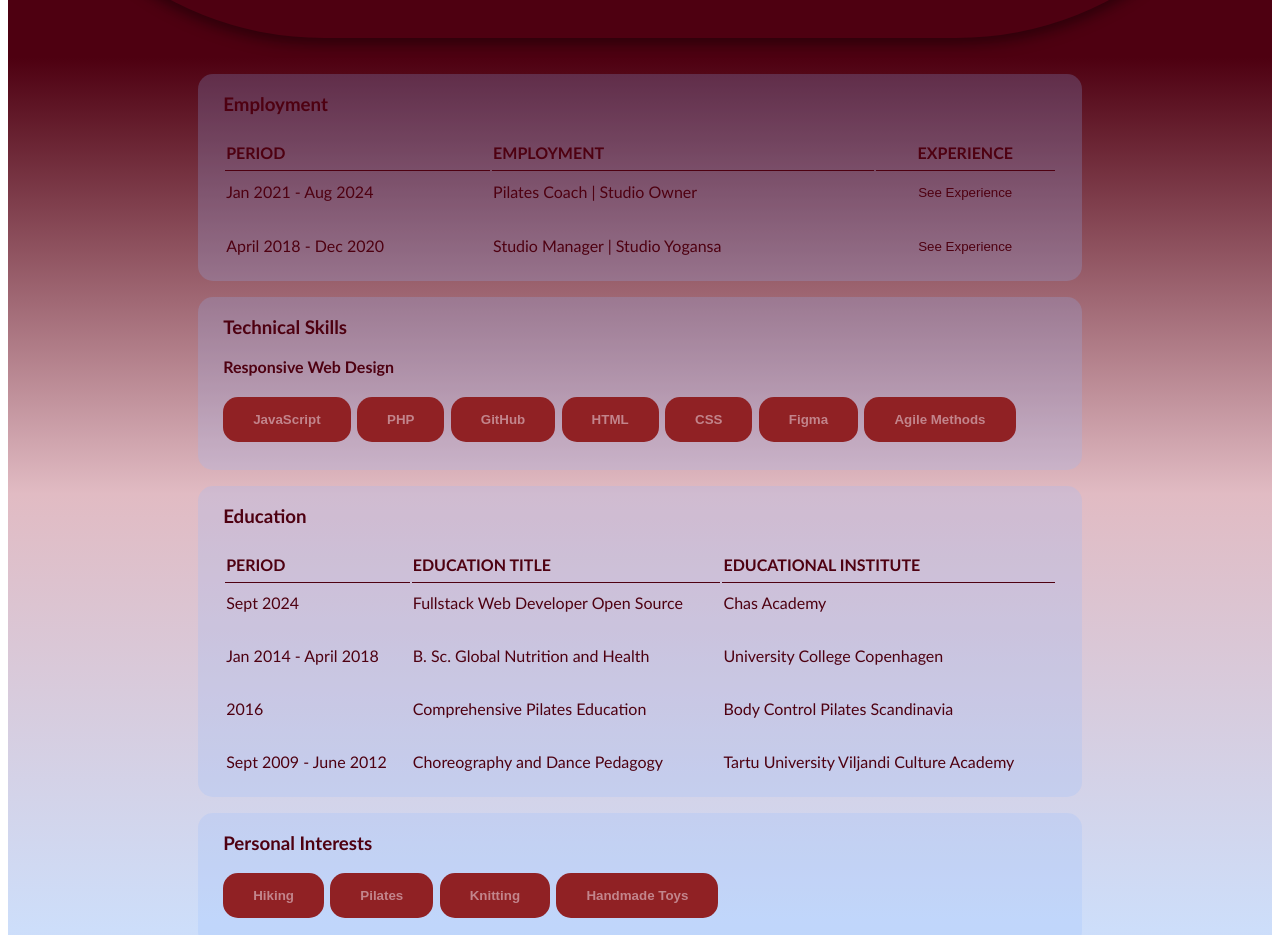
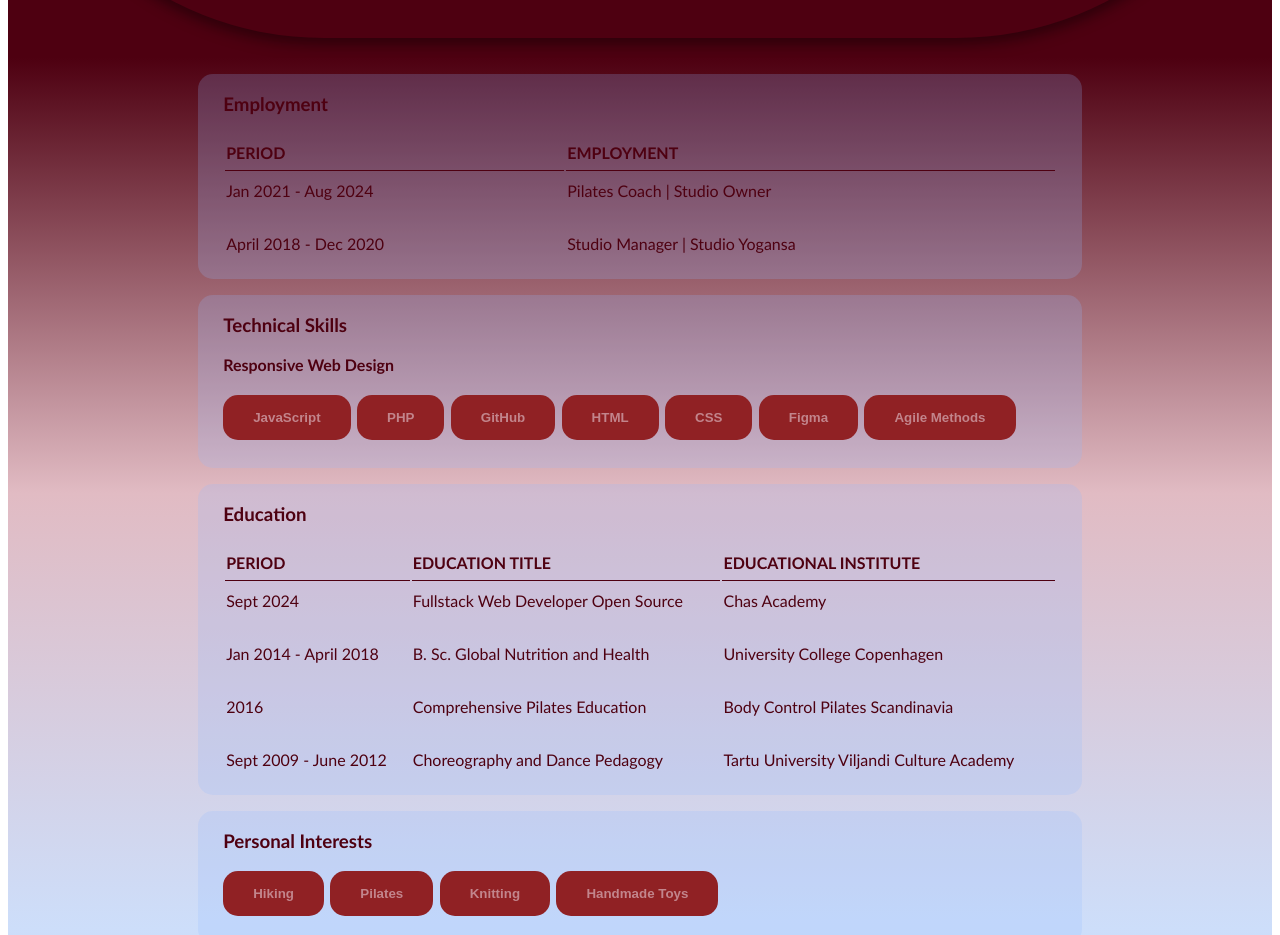
Before and after one commit to chas-academy/u02-cv-portfolio-AnnaKirs, a plain HTML site: page index.html in a window 1280 px wide. Shown: the part 1180-2115 px from the top of the page. Drawn offline with Linux system fonts and the light colour scheme.

Commit message:
removed experience cell in employment section of Resume

```diff
--- a/index.html
+++ b/index.html
@@ -76,35 +76,16 @@
 								<tr>
 									<th>PERIOD</th>
 									<th>EMPLOYMENT</th>
-									<th class="experience-cell">EXPERIENCE</th>
 								</tr>
 							</thead>
 							<tbody>
 								<tr>
 									<td>Jan 2021 - Aug 2024</td>
 									<td>Pilates Coach | Studio Owner</td>
-									<td class="experience-button-container">
-										<button
-											type="button"
-											class="see-experience-button"
-											alt="Click to Read Employment Experience"
-										>
-											See Experience
-										</button>
-									</td>
 								</tr>
 								<tr>
 									<td>April 2018 - Dec 2020</td>
 									<td>Studio Manager | Studio Yogansa</td>
-									<td class="experience-button-container">
-										<button
-											type="button"
-											class="see-experience-button"
-											alt="Click to Read Employment Experience"
-										>
-											See Experience
-										</button>
-									</td>
 								</tr>
 							</tbody>
 						</table>
```
